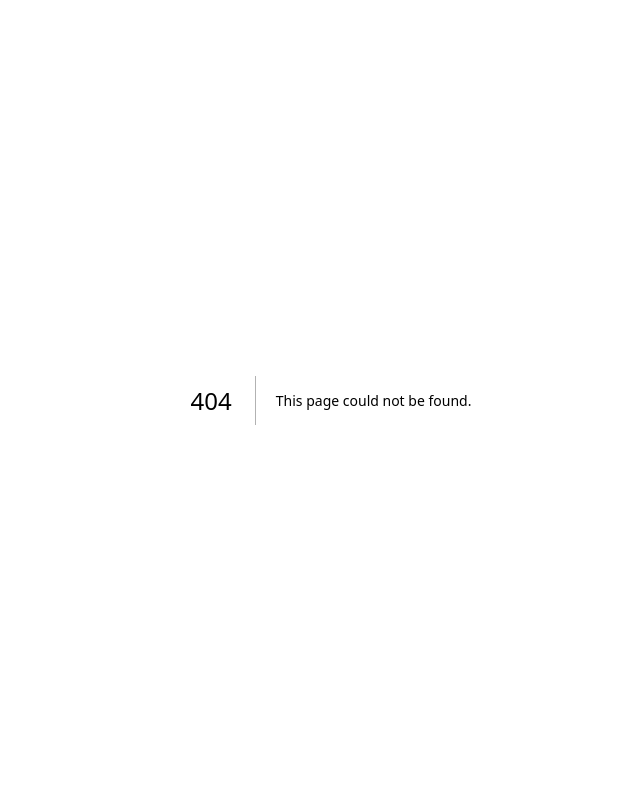
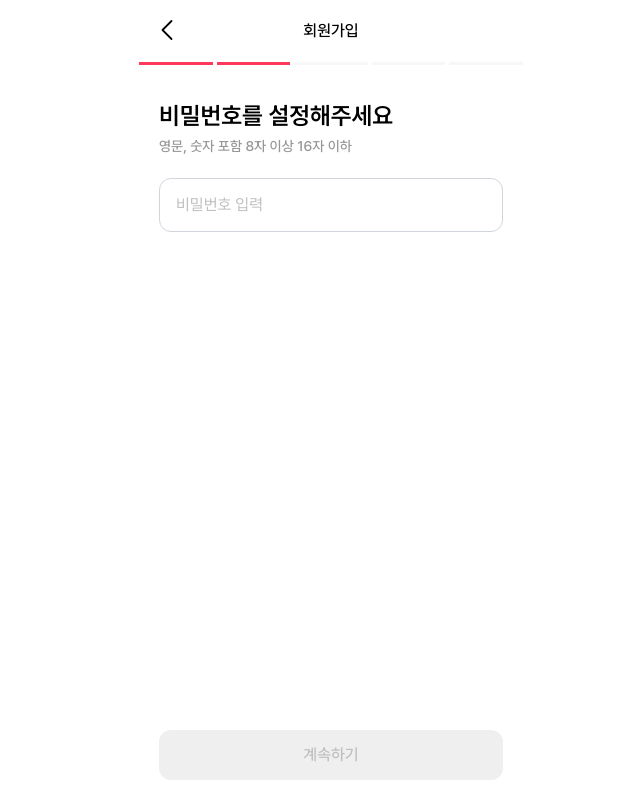
Before and after one commit to prgrms-web-devcourse-final-project/WEB4_5_9to6_FE, a Next.js app: page /signup/step2 in a window 1280 px wide. Before the commit this address had no page. Shown: the whole page, without its empty margins (309-949 px from the left). Built offline with nearby package versions, Linux system fonts and the light colour scheme.

Commit message:
feat: signup /step2 퍼블리싱

```diff
--- a/src/app/signup/step1/page.tsx
+++ b/src/app/signup/step1/page.tsx
@@ -57,7 +57,7 @@ export default function Step1() {
                 <p className="h6 mb-5 cursor-default text-[var(--color-gray600)]">
                     이메일을 입력하면 메일이 발송돼요.
                 </p>
-                <div className="flex flex-col gap-2.5">
+                <div className="flex flex-col gap-1">
                     <Input
                         placeholder="이메일 입력"
                         value={email}
@@ -73,7 +73,7 @@ export default function Step1() {
                                 onChange={(e) => setCode(e.target.value)}
                             />
                             <button
-                                className="inline cursor-pointer text-[var(--color-gray700)] underline underline-offset-4"
+                                className="inline cursor-pointer pt-3 text-[var(--color-gray700)] underline underline-offset-4"
                                 type="button"
                             >
                                 재발송 하기
--- /dev/null
+++ b/src/app/signup/step2/page.tsx
@@ -0,0 +1,96 @@
+"use client";
+
+import Button from "@/components/common/Button";
+import Input from "@/components/common/Input";
+import ProgressBar from "@/components/signup/ProgressBar";
+import { useRouter } from "next/navigation";
+import { useEffect, useState } from "react";
+
+export default function Step1() {
+    const [password, setPassword] = useState("");
+    const [confirmPassword, setConfirmPassword] = useState("");
+    const [passwordError, setPasswordError] = useState(false);
+    const [confirmPasswordError, setConfirmPasswordError] = useState(false);
+    const [passwordErrorMsg, setPasswordErrorMsg] = useState("");
+    const router = useRouter();
+
+    const submitHandler = (e: React.FormEvent<HTMLFormElement>) => {
+        e.preventDefault();
+
+        router.push("/signup/step3");
+    };
+
+    useEffect(() => {
+        if (password) {
+            if (password.length < 8 || password.length > 16) {
+                setPasswordErrorMsg(
+                    "비밀번호는 8자 이상, 16자 이하여야 합니다.",
+                );
+                setPasswordError(true);
+            } else if (!/^(?=.*[a-zA-Z])(?=.*[0-9])/.test(password)) {
+                setPasswordErrorMsg("영문과 숫자를 모두 포함해야 합니다.");
+                setPasswordError(true);
+            } else {
+                setPasswordError(false);
+            }
+            setConfirmPassword("");
+        } else {
+            setPasswordError(false);
+        }
+    }, [password]);
+
+    useEffect(() => {
+        if (confirmPassword && !(password === confirmPassword)) {
+            setConfirmPasswordError(true);
+        } else {
+            setConfirmPasswordError(false);
+        }
+    }, [confirmPassword, password]);
+
+    return (
+        <>
+            <ProgressBar step={2} />
+            <form
+                className="relative h-[calc(100%-65px)] w-full p-5 pt-10"
+                onSubmit={(e) => submitHandler(e)}
+            >
+                <h1 className="mb-2 text-[24px] font-semibold">
+                    비밀번호를 설정해주세요
+                </h1>
+                <p className="h6 mb-5 text-[var(--color-gray600)]">
+                    영문, 숫자 포함 8자 이상 16자 이하
+                </p>
+                <div className="flex flex-col gap-1">
+                    <Input
+                        placeholder="비밀번호 입력"
+                        type="password"
+                        value={password}
+                        onChange={(e) => setPassword(e.target.value)}
+                        error={passwordError}
+                        errorMsg={passwordErrorMsg}
+                    />
+                    {password && !passwordError && (
+                        <Input
+                            placeholder="비밀번호 확인"
+                            type="password"
+                            value={confirmPassword}
+                            onChange={(e) => setConfirmPassword(e.target.value)}
+                            error={confirmPasswordError}
+                            errorMsg="비밀번호가 일치하지 않습니다."
+                        />
+                    )}
+                </div>
+                <div className="absolute bottom-5 w-[calc(100%-40px)]">
+                    {password &&
+                    confirmPassword &&
+                    !passwordError &&
+                    !confirmPasswordError ? (
+                        <Button type="submit">계속하기</Button>
+                    ) : (
+                        <Button disabled>계속하기</Button>
+                    )}
+                </div>
+            </form>
+        </>
+    );
+}
--- a/src/components/common/Input.tsx
+++ b/src/components/common/Input.tsx
@@ -13,10 +13,10 @@ export default function Input({ error, errorMsg, ...props }: InputProps) {
                 {...props}
             />
             <label
-                className={`h6 overflow-hidden pl-2 text-[#FF394A] transition-all duration-200 ease-in-out ${
+                className={`h6 pl-2 text-[#FF394A] transition-all duration-200 ease-in-out ${
                     error
                         ? "max-h-[40px] translate-y-0 opacity-100"
-                        : "max-h-0 -translate-y-5 opacity-0"
+                        : "max-h-0 -translate-y-2 opacity-0"
                 }`}
             >
                 {errorMsg}
```
